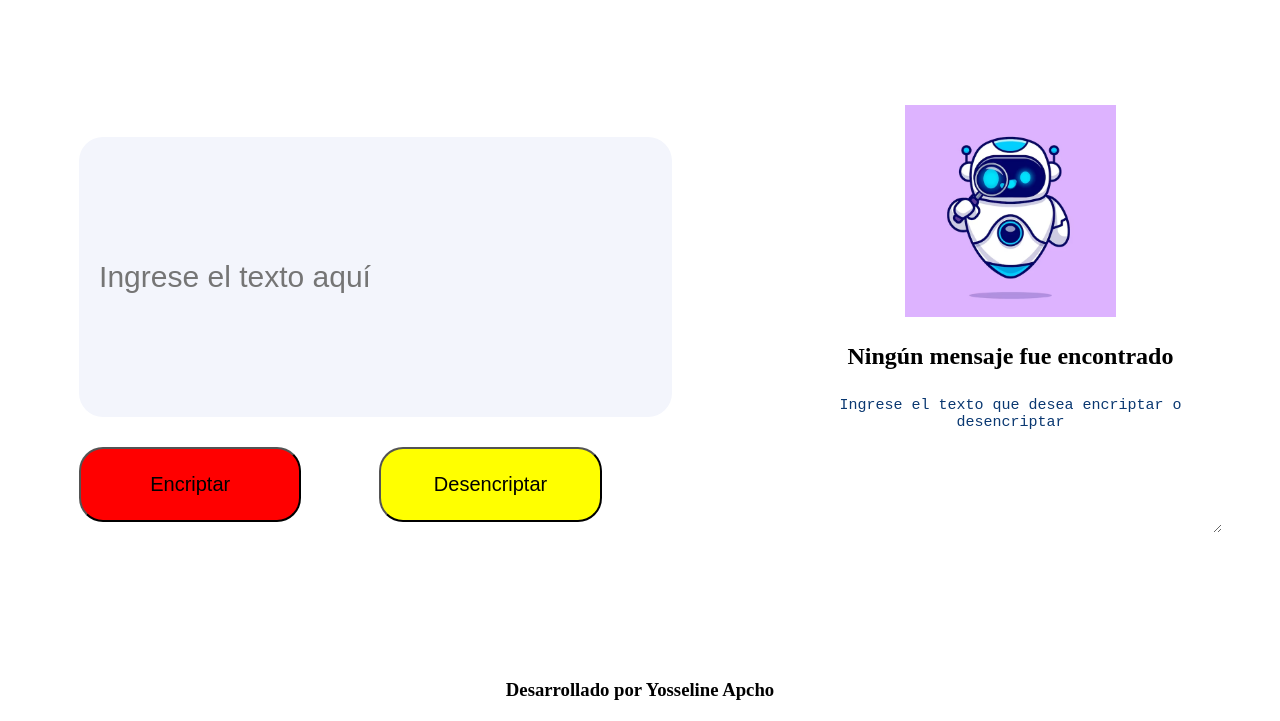
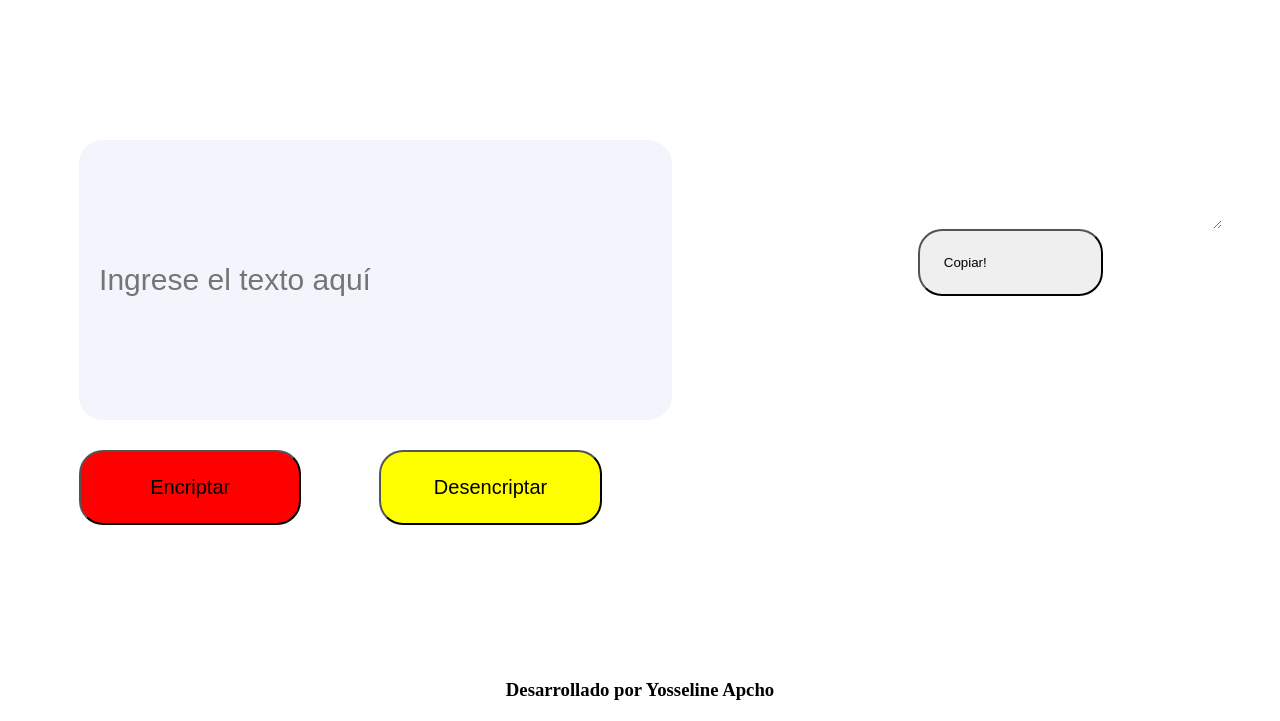
Before and after one commit to YosseLine/EncriptadorJS, a plain HTML site: page index.html in a window 1280 px wide. Both pictures are taken after a click on the button "Encriptar". Shown: the part 79-800 px from the top of the page. Drawn offline with Linux system fonts and the light colour scheme.

Commit message:
Añadiendo funcionalidad cn js

```diff
--- a/css/index.css
+++ b/css/index.css
@@ -70,7 +70,6 @@ body{
 	text-align: center;
 }
 #text-der2{
-	float: left;
 	color: #0A3871;
 	width: 80%;
 	height: 60%;
@@ -98,6 +97,13 @@ body{
 	margin-left: 10%;
 	background: yellow;
 }
+#copiar{
+	padding: 24px;
+	width: 35%;
+	height: 60%;
+	border-radius: 24px;
+	display: none;
+}
 
 @media (min-width: 992px){
 	#btn-encriptar{
--- a/index.html
+++ b/index.html
@@ -29,8 +29,8 @@
 					<div>
 						<input class="text-input" id="input-text" type="text" placeholder="Ingrese el texto aquí" style="width:80%;">
 						<div class="left-butons">
-							<button type="button" id="btn-encriptar">Encriptar</button>
-							<button type="button" id="btn-desencriptar">Desencriptar</button>
+							<button type="button" id="btn-encriptar" onclick="encriptar()">Encriptar</button>
+							<button type="button" id="btn-desencriptar" onclick="desencriptar()">Desencriptar</button>
 						</div>
 					</div>
 				</div>
@@ -41,6 +41,9 @@
 							<img src="img/robot.avif" id="img-der">
 							<h2 id="text-der" class="padd-10px">Ningún mensaje fue encontrado</h2>
 							<textarea id="text-der2" class="padd-10px" name="name" rows="8" cols="80">Ingrese el texto que desea encriptar o desencriptar</textarea>
+							<button id="copiar" type="button" name="button" onclick="copy()">
+								Copiar!
+							</button>
 						</div>
 					</div>
 				</div>
@@ -48,5 +51,7 @@
 		<footer>
 			<h3>Desarrollado por Yosseline Apcho</h3>
 		</footer>
+
+		<script type="text/javascript" src="js/index.js"></script>
 	</body>
 </html>
--- /dev/null
+++ b/js/index.js
@@ -0,0 +1,38 @@
+function encriptar(){
+	var texto = document.getElementById('input-text').value.toLowerCase();
+	var txtCifrado = texto.replace(/e/igm,"enter");
+	var txtCifrado = txtCifrado.replace(/o/igm,"ober");
+	var txtCifrado = txtCifrado.replace(/i/igm,"imes");
+	var txtCifrado = txtCifrado.replace(/a/igm,"ai");
+	var txtCifrado = txtCifrado.replace(/u/igm,"ufat");
+
+	document.getElementById("img-der").style.display = "none";
+	document.getElementById("text-der").style.display = "none";
+	document.getElementById("text-der2").innerHTML = txtCifrado;
+	document.getElementById("copiar").style.display = "show";
+	document.getElementById("copiar").style.display = "inherit";
+
+}
+
+function desencriptar(){
+	var texto = document.getElementById('input-text').value.toLowerCase();
+	var txtCifrado = texto.replace(/enter/igm,"e");
+	var txtCifrado = txtCifrado.replace(/ober/igm,"o");
+	var txtCifrado = txtCifrado.replace(/imes/igm,"i");
+	var txtCifrado = txtCifrado.replace(/ai/igm,"a");
+	var txtCifrado = txtCifrado.replace(/ufat/igm,"u");
+
+	document.getElementById("img-der").style.display = "none";
+	document.getElementById("text-der").style.display = "none";
+	document.getElementById("text-der2").innerHTML = txtCifrado;
+	document.getElementById("copiar").style.display = "show";
+	document.getElementById("copiar").style.display = "inherit";
+
+}
+
+function copy(){
+	var contenido = document.querySelector("#text-der2");
+	contenido.select();
+	document.execCommand("copy");
+	alert("¡Texto copiado!");
+}
```
